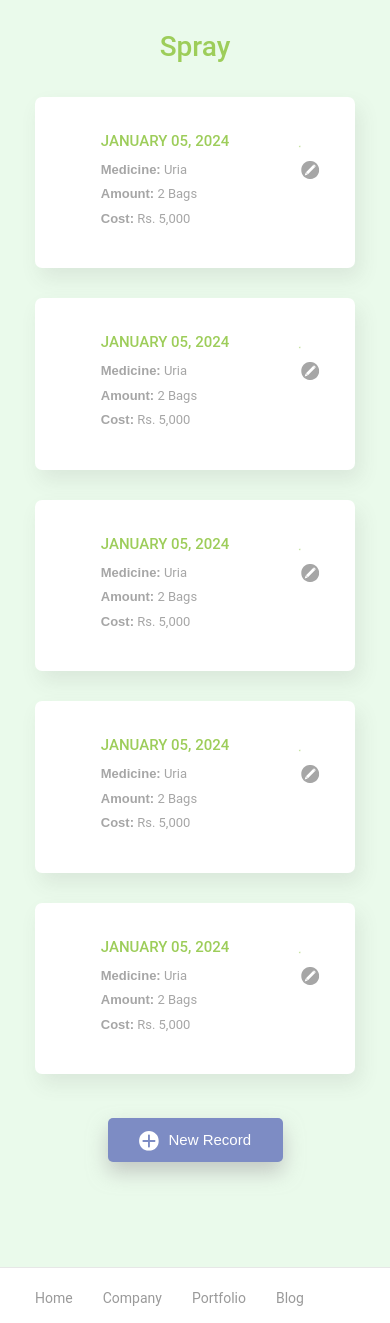
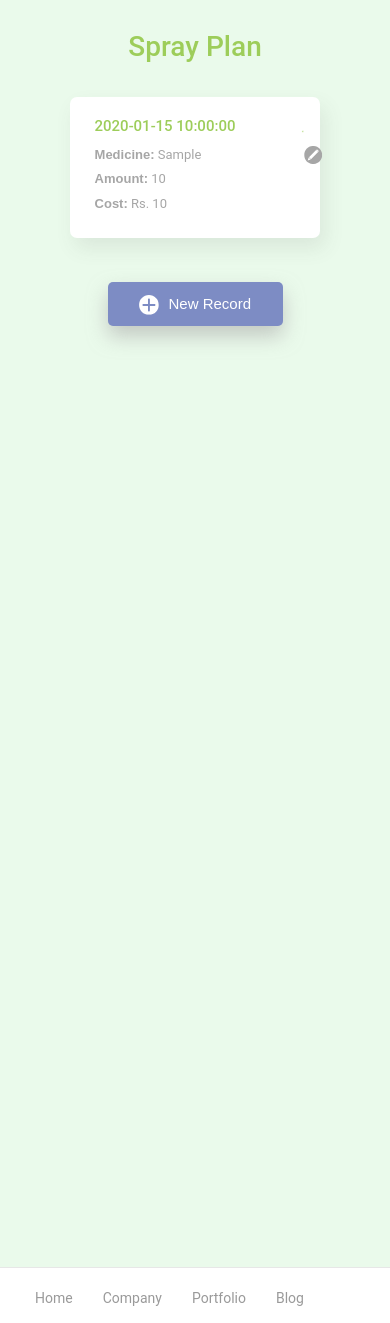
Before and after one commit to idawigner/progressive_farmer_an_agriculture_management_system, a PHP site: page /spray.php in a window 390 px wide. Shown: the part 67-1390 px from the top of the page. Run offline with PHP 8.4, Linux system fonts and the light colour scheme; tables that the repository leaves empty or names only in its code hold one stand-in row (values such as "Sample post"); some libraries are stand-ins or nearby versions.

Commit message:
Spray Page Crud Complete

```diff
--- a/assets/css/style.css
+++ b/assets/css/style.css
@@ -90,6 +90,9 @@ a.card-link:active {
     .card {
         height: 180px;
     }
+    .spray-card {
+        height: 140px;
+    }
 }
 
 /* Adaptive height for mobile */
@@ -172,7 +175,7 @@ a.card-link:active {
 }
 /*Admin CSS End*/
 
-/*Cultivation Plan CSS Start*/
+/*Start Card CSS*/
 .info-card-content {
     /*margin: 10px;*/
     padding: 20px 10px 20px 30px;
@@ -220,7 +223,7 @@ a.card-link:active {
     padding: 20px;
 }
 
-/*Cultivation Plan CSS End*/
+/* End Card CSS*/
 
 /* New Record Button CSS Start */
 .new-record-button {
--- a/spray.php
+++ b/spray.php
@@ -1,40 +1,138 @@
-<!doctype html>
+<!DOCTYPE html>
 <html lang="en">
-<?php include 'layouts/header.php'  ?>
+
+<?php include 'layouts/header.php' ?>
+
 <body>
-<div class="wrapper">
+
+<!-- Insert Modal Container -->
+<div class="modal fade" id="myModal">
+    <div class="modal-dialog modal-dialog-centered">
+        <div class="modal-content">
+            <!-- Modal Header -->
+            <div class="modal-header">
+                <h3 class="modal-title">Add New Record</h3>
+                <button type="button" class="close" data-dismiss="modal">&times;</button>
+            </div>
+
+            <!-- Modal Body -->
+            <div class="modal-body">
+                <!-- Your form and input fields for a new spray record go here -->
+                <form id="newSprayRecordForm" method="post">
+                    <div class="form-group">
+                        <label for="sprayDate">Date:</label>
+                        <input type="date" class="form-control" id="sprayDate" name="sprayDate" required>
+                    </div>
+                    <div class="form-group">
+                        <label for="medicine">Medicine:</label>
+                        <input type="text" class="form-control" id="medicine" name="medicine" required>
+                    </div>
+                    <div class="form-group">
+                        <label for="amount">Amount (Bags):</label>
+                        <input type="number" class="form-control" id="amount" name="amount" required>
+                    </div>
+                    <div class="form-group">
+                        <label for="cost">Cost (Rs.):</label>
+                        <input type="number" class="form-control" id="cost" name="cost" required>
+                    </div>
+                    <button type="button" class="btn btn-primary" onclick="insertSprayRecord()">Save</button>
+                </form>
+            </div>
+        </div>
+    </div>
+</div>
+<!-- End Insert Modal Container -->
+
+<!-- Edit Modals Container -->
+<div class="edit-modals-container">
+    <?php
+    include 'db_conn.php';
+    // Retrieve data from the 'spray' table
+    $sql = "SELECT * FROM spray";
+    $result = mysqli_query($conn, $sql);
+
+    while ($card = mysqli_fetch_assoc($result)) :
+        ?>
+        <!-- Edit Modal -->
+        <div class="modal fade edit-modal" id="editModal<?php echo $card['id']; ?>">
+            <div class="modal-dialog modal-dialog-centered modal-lg">
+                <div class="modal-content">
+                    <div class="modal-header">
+                        <h3 class="modal-title">Edit Record</h3>
+                        <button type="button" class="close" data-dismiss="modal">&times;</button>
+                    </div>
+                    <div class="modal-body">
+                        <form id="editSprayRecordForm<?php echo $card['id']; ?>" method="post">
+                            <div class="form-group">
+                                <label for="editSprayDate">Date:</label>
+                                <input type="date" class="form-control" id="editSprayDate" name="editSprayDate" value="<?php echo $card['date']; ?>" required>
+                            </div>
+                            <div class="form-group">
+                                <label for="editMedicine">Medicine:</label>
+                                <input type="text" class="form-control" id="editMedicine" name="editMedicine" value="<?php echo $card['medicine']; ?>" required>
+                            </div>
+                            <div class="form-group">
+                                <label for="editAmount">Amount (Bags):</label>
+                                <input type="number" class="form-control" id="editAmount" name="editAmount" value="<?php echo $card['amount']; ?>" required>
+                            </div>
+                            <div class="form-group">
+                                <label for="editCost">Cost (Rs.):</label>
+                                <input type="number" class="form-control" id="editCost" name="editCost" value="<?php echo $card['cost']; ?>" required>
+                            </div>
+                            <button type="button" class="btn btn-success" onclick="updateSprayRecord(<?php echo $card['id']; ?>)">Update</button>
+                            <button type="button" class="btn btn-danger" onclick="deleteSprayRecord(<?php echo $card['id']; ?>)">Delete</button>
+                        </form>
+                    </div>
+                </div>
+            </div>
+        </div>
+        <!-- End Edit Modal -->
+    <?php endwhile; ?>
+</div>
+<!-- End Edit Modals Container -->
 
 
+<div class="wrapper">
     <?php include 'layouts/plot_sidebar.php' ?>
     <div class="main-panel">
-
         <?php include 'layouts/menu.php' ?>
         <!-- End Navbar -->
         <div class="content">
             <div class="dashboard-area">
                 <div class="container-fluid">
-
+                    <!-- Page Title -->
                     <div class="row">
                         <div class="col-12 text-center">
-                            <h3 style="color: #9DCD5A;">Spray</h3>
+                            <h3 style="color: #9DCD5A;">Spray Plan</h3>
                         </div>
                     </div>
-
+                    <!-- Cards Container -->
                     <div class="row">
+                        <?php
+                        include 'db_conn.php';
+                        // Retrieve data from the 'spray' table
+                        $sql = "SELECT * FROM spray";
+                        $result = mysqli_query($conn, $sql);
+                        ?>
+                        <!-- Cards Container -->
+                        <div class="row">
+<!--                            Displaying cards-->
+                            <?php while ($card = mysqli_fetch_assoc($result)) : ?>
                                 <div class="card-container col-lg-4 col-md-6 col-sm-12">
-                            <div class="card">
-                                <div class="card-body">
+                                    <div class="card spray-card">
+                                        <div class="card-body task-card-body">
                                             <div class="row">
-                                        <!-- 1st Column (90% of card) -->
-                                        <div class="col-lg-9 info-card-content">
-                                            <h6 class="date">January 05, 2024</h6>
-                                            <p><strong>Medicine:</strong> Uria</p>
-                                            <p><strong>Amount:</strong> 2 Bags</p>
-                                            <p><strong>Cost:</strong> Rs. 5,000</p>
+                                                <div class="col-lg-9 col-md-9 col-sm-9 info-card-content">
+                                                    <?php
+                                                    // Display card information based on the 'spray' table fields
+                                                    echo '<h6 class="date">' . $card['date'] . '</h6>';
+                                                    echo '<p><strong>Medicine:</strong> ' . $card['medicine'] . '</p>';
+                                                    echo '<p><strong>Amount:</strong> ' . $card['amount'] . '</p>';
+                                                    echo '<p><strong>Cost:</strong> Rs. ' . intval($card['cost']) . '</p>';
+                                                    ?>
                                                 </div>
-                                        <!-- 2nd Column (Edit Icon) -->
-                                        <div class="col-lg-3 text-center edit-icon">
-                                            <a href="#">
+                                                <div class="col-lg-3 col-md-3 col-sm-3 text-center edit-icon">
+                                                    <a href="#" data-toggle="modal" data-target="#editModal<?php echo $card['id']; ?>">
                                                         <img src="assets/img/icons/edit-pencil-icon.svg" alt="Edit Icon" class="edit-icon-img">
                                                     </a>
                                                 </div>
@@ -43,104 +141,15 @@
                                     </div>
                                 </div>
 
-
-                        <div class="card-container col-lg-4 col-md-6 col-sm-12">
-                            <div class="card">
-                                <div class="card-body">
-                                    <div class="row">
-                                        <!-- 1st Column (90% of card) -->
-                                        <div class="col-lg-9 info-card-content">
-                                            <h6 class="date">January 05, 2024</h6>
-                                            <p><strong>Medicine:</strong> Uria</p>
-                                            <p><strong>Amount:</strong> 2 Bags</p>
-                                            <p><strong>Cost:</strong> Rs. 5,000</p>
-                                        </div>
-                                        <!-- 2nd Column (Edit Icon) -->
-                                        <div class="col-lg-3 text-center edit-icon">
-                                            <a href="#">
-                                                <img src="assets/img/icons/edit-pencil-icon.svg" alt="Edit Icon" class="edit-icon-img">
-                                            </a>
-                                        </div>
-                                    </div>
-                                </div>
+                            <?php endwhile; ?>
                         </div>
                     </div>
 
-
-                        <div class="card-container col-lg-4 col-md-6 col-sm-12">
-                            <div class="card">
-                                <div class="card-body">
-                                    <div class="row">
-                                        <!-- 1st Column (90% of card) -->
-                                        <div class="col-lg-9 info-card-content">
-                                            <h6 class="date">January 05, 2024</h6>
-                                            <p><strong>Medicine:</strong> Uria</p>
-                                            <p><strong>Amount:</strong> 2 Bags</p>
-                                            <p><strong>Cost:</strong> Rs. 5,000</p>
-                                        </div>
-                                        <!-- 2nd Column (Edit Icon) -->
-                                        <div class="col-lg-3 text-center edit-icon">
-                                            <a href="#">
-                                                <img src="assets/img/icons/edit-pencil-icon.svg" alt="Edit Icon" class="edit-icon-img">
-                                            </a>
-                                        </div>
-                                    </div>
-                                </div>
-                            </div>
-                        </div>
-
-
-                        <div class="card-container col-lg-4 col-md-6 col-sm-12">
-                            <div class="card">
-                                <div class="card-body">
-                                    <div class="row">
-                                        <!-- 1st Column (90% of card) -->
-                                        <div class="col-lg-9 info-card-content">
-                                            <h6 class="date">January 05, 2024</h6>
-                                            <p><strong>Medicine:</strong> Uria</p>
-                                            <p><strong>Amount:</strong> 2 Bags</p>
-                                            <p><strong>Cost:</strong> Rs. 5,000</p>
-                                        </div>
-                                        <!-- 2nd Column (Edit Icon) -->
-                                        <div class="col-lg-3 text-center edit-icon">
-                                            <a href="#">
-                                                <img src="assets/img/icons/edit-pencil-icon.svg" alt="Edit Icon" class="edit-icon-img">
-                                            </a>
-                                        </div>
-                                    </div>
-                                </div>
-                            </div>
-                        </div>
-
-
-                        <div class="card-container col-lg-4 col-md-6 col-sm-12">
-                            <div class="card">
-                                <div class="card-body">
-                                    <div class="row">
-                                        <!-- 1st Column (90% of card) -->
-                                        <div class="col-lg-9 info-card-content">
-                                            <h6 class="date">January 05, 2024</h6>
-                                            <p><strong>Medicine:</strong> Uria</p>
-                                            <p><strong>Amount:</strong> 2 Bags</p>
-                                            <p><strong>Cost:</strong> Rs. 5,000</p>
-                                        </div>
-                                        <!-- 2nd Column (Edit Icon) -->
-                                        <div class="col-lg-3 text-center edit-icon">
-                                            <a href="#">
-                                                <img src="assets/img/icons/edit-pencil-icon.svg" alt="Edit Icon" class="edit-icon-img">
-                                            </a>
-                                        </div>
-                                    </div>
-                                </div>
-                            </div>
-                        </div>
-
-                    </div>
-
-                    <!-- Button Container -->
+                    <!-- Add New Record Button Container -->
                     <div class="row">
                         <div class="col-12 text-center mt-4">
-                            <button class="new-record-button" type="button">
+                            <!-- Adjust modal attributes for the Spray page -->
+                            <button class="new-record-button" type="button" data-toggle="modal" data-target="#myModal">
                                 <img src="assets/img/icons/plus-icon.svg" alt="Plus Icon" class="new-record-button-icon">
                                 <span class="new-record-button-text">New Record</span>
                             </button>
@@ -151,11 +160,136 @@
             </div>
         </div>
 
+        <!-- Close the database connection -->
+        <?php mysqli_close($conn); ?>
+
+        <!-- Footer -->
         <?php include 'layouts/Footer.php' ?>
 
     </div>
+</div>
 
-</div>
+<script>
+    //Displaying Edit-Modal Above Backdrop in Tab and Mobile
+    document.addEventListener('DOMContentLoaded', function () {
+        if (window.innerWidth <= 991) {
+            // On smaller screens, append the modal to the body
+            var modalContainer = document.querySelector('.edit-modals-container');
+            var modals = modalContainer.querySelectorAll('.edit-modal');
+
+            modals.forEach(function (modal) {
+                document.body.appendChild(modal);
+            });
+        }
+    });
+
+    // Validate Form Function for Spray
+    function validateSprayForm(formId) {
+        var isValid = true;
+        var formElements = document.getElementById(formId).elements;
+        for (var i = 0; i < formElements.length; i++) {
+            if (formElements[i].type !== 'button' && formElements[i].value.trim() === '') {
+                isValid = false;
+                alert('Please fill in all fields.');
+                break;
+            }
+        }
+        return isValid;
+    }
+
+    // Insert Record Function for Spray
+    function insertSprayRecord() {
+        // Validate the form
+        if (validateSprayForm()) {
+            // Get form values
+            var date = document.getElementById('sprayDate').value;
+            var medicine = document.getElementById('medicine').value;
+            var amount = document.getElementById('amount').value;
+            var cost = document.getElementById('cost').value;
+
+            // Create FormData object
+            var formData = new FormData();
+            formData.append('date', date);
+            formData.append('medicine', medicine);
+            formData.append('amount', amount);
+            formData.append('cost', cost);
+
+            // Make an AJAX request to handle form submission
+            var xhr = new XMLHttpRequest();
+            xhr.open('POST', 'spray_insert.php', true);
+            xhr.onload = function () {
+                var response = JSON.parse(xhr.responseText);
+                if (response.status === 'success') {
+                    $('#myModal').modal('hide');
+                    location.reload();
+                } else {
+                    // Error handling
+                    alert('Error: ' + response.message);
+                }
+            };
+            xhr.send(formData);
+        }
+    }
+
+    // Update Record Function for Spray
+    function updateSprayRecord(id) {
+    // Validate the form
+    var formId = 'editSprayRecordForm' + id;
+    if (validateSprayForm(formId)) {
+    // Get form values
+    var date = document.getElementById('editSprayDate').value;
+    var medicine = document.getElementById('editMedicine').value;
+    var amount = document.getElementById('editAmount').value;
+    var cost = document.getElementById('editCost').value;
+
+    // Create FormData object
+    var formData = new FormData();
+    formData.append('id', id);
+    formData.append('date', date);
+    formData.append('medicine', medicine);
+    formData.append('amount', amount);
+    formData.append('cost', cost);
+
+    // Make an AJAX request to handle form submission
+    var xhr = new XMLHttpRequest();
+    xhr.open('POST', 'spray_update.php', true);
+    xhr.onload = function () {
+    var response = JSON.parse(xhr.responseText);
+    if (response.status === 'success') {
+    $('#editModal' + id).modal('hide');
+    location.reload();
+} else {
+    // Error handling
+    alert('Error: ' + response.message);
+}
+};
+    xhr.send(formData);
+}
+}
+
+    // Delete Record Function for Spray
+    function deleteSprayRecord(id) {
+    // Confirm deletion
+    var confirmDelete = confirm("Are you sure you want to delete this record?");
+    if (confirmDelete) {
+    // Make an AJAX request to handle deletion
+    var xhr = new XMLHttpRequest();
+    xhr.open('POST', 'spray_delete.php', true);
+    xhr.setRequestHeader('Content-Type', 'application/x-www-form-urlencoded');
+    xhr.onload = function () {
+    var response = JSON.parse(xhr.responseText);
+    if (response.status === 'success') {
+    location.reload();
+} else {
+    // Error handling
+    alert('Error: ' + response.message);
+}
+};
+    xhr.send('id=' + id);
+}
+}
+
+</script>
 
 </body>
 </html>
```
Also changed, not shown: cultivation_plan.php (+14 -42 lines), cultivation_plan_insert.php (added, +24 -0 lines), home.php (+5 -4 lines), spray_delete.php (added, +21 -0 lines), spray_insert.php (added, +24 -0 lines), spray_update.php (added, +25 -0 lines). Lines whose indentation alone changed are shown as unchanged.
